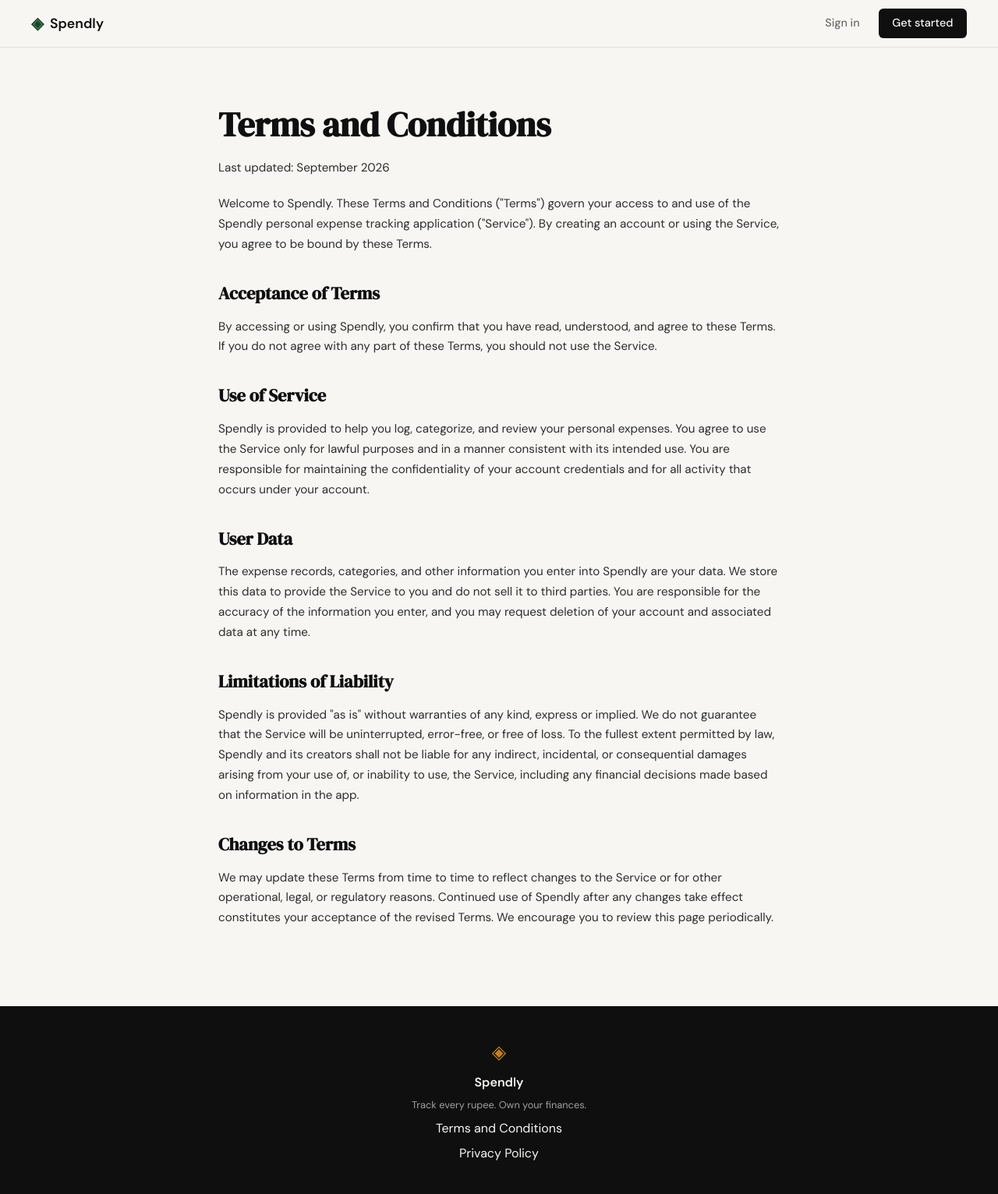
After one commit to ShubhamSinghal12/spendify, a Flask app: page /terms in a window 1280 px wide. The commit adds this page. Shown: the whole page at 78% size. Run offline with Flask 3, Linux system fonts and the light colour scheme.

Commit message:
landing: add terms and conditions page and route
Co-Authored-By: Claude Sonnet 5 <noreply@anthropic.com>

```diff
--- a/app.py
+++ b/app.py
@@ -20,6 +20,11 @@ def register():
 @app.route("/login")
 def login():
     return render_template("login.html")
+
+
+@app.route("/terms")
+def terms():
+    return render_template("terms.html")
 
 
 # ------------------------------------------------------------------ #
--- a/static/css/style.css
+++ b/static/css/style.css
@@ -478,6 +478,47 @@ a { color: inherit; text-decoration: none; }
 .auth-switch a:hover { text-decoration: underline; }
 
 /* ------------------------------------------------------------------ */
+/* Legal pages                                                         */
+/* ------------------------------------------------------------------ */
+
+.legal-section {
+    padding: 4rem 2rem 5rem;
+}
+
+.legal-inner {
+    max-width: 720px;
+    margin: 0 auto;
+}
+
+.legal-title {
+    font-family: var(--font-display);
+    font-size: clamp(2rem, 4vw, 2.75rem);
+    color: var(--ink);
+    margin-bottom: 0.5rem;
+}
+
+.legal-updated {
+    font-size: 0.85rem;
+    color: var(--ink-faint);
+    margin-bottom: 2rem;
+}
+
+.legal-inner p {
+    font-size: 0.95rem;
+    color: var(--ink-soft);
+    line-height: 1.7;
+    margin-bottom: 1.25rem;
+}
+
+.legal-inner h2 {
+    font-family: var(--font-display);
+    font-size: 1.4rem;
+    color: var(--ink);
+    margin-top: 2rem;
+    margin-bottom: 0.75rem;
+}
+
+/* ------------------------------------------------------------------ */
 /* Footer                                                              */
 /* ------------------------------------------------------------------ */
 
--- a/templates/base.html
+++ b/templates/base.html
@@ -34,7 +34,7 @@
             <span class="brand-icon">◈</span>
             <span class="footer-name">Spendly</span>
             <p class="footer-copy">Track every rupee. Own your finances.</p>
-            <a href="#">Terms and Conditions</a>
+            <a href="{{ url_for('terms') }}">Terms and Conditions</a>
             <a href="#">Privacy Policy</a>
         </div>
     </footer>
--- /dev/null
+++ b/templates/terms.html
@@ -0,0 +1,65 @@
+{% extends "base.html" %}
+
+{% block title %}Terms and Conditions — Spendly{% endblock %}
+
+{% block content %}
+
+<section class="legal-section">
+    <div class="legal-inner">
+        <h1 class="legal-title">Terms and Conditions</h1>
+        <p class="legal-updated">Last updated: September 2026</p>
+
+        <p>
+            Welcome to Spendly. These Terms and Conditions ("Terms") govern your
+            access to and use of the Spendly personal expense tracking application
+            ("Service"). By creating an account or using the Service, you agree to
+            be bound by these Terms.
+        </p>
+
+        <h2>Acceptance of Terms</h2>
+        <p>
+            By accessing or using Spendly, you confirm that you have read, understood,
+            and agree to these Terms. If you do not agree with any part of these Terms,
+            you should not use the Service.
+        </p>
+
+        <h2>Use of Service</h2>
+        <p>
+            Spendly is provided to help you log, categorize, and review your personal
+            expenses. You agree to use the Service only for lawful purposes and in a
+            manner consistent with its intended use. You are responsible for maintaining
+            the confidentiality of your account credentials and for all activity that
+            occurs under your account.
+        </p>
+
+        <h2>User Data</h2>
+        <p>
+            The expense records, categories, and other information you enter into
+            Spendly are your data. We store this data to provide the Service to you
+            and do not sell it to third parties. You are responsible for the accuracy
+            of the information you enter, and you may request deletion of your account
+            and associated data at any time.
+        </p>
+
+        <h2>Limitations of Liability</h2>
+        <p>
+            Spendly is provided "as is" without warranties of any kind, express or
+            implied. We do not guarantee that the Service will be uninterrupted,
+            error-free, or free of loss. To the fullest extent permitted by law,
+            Spendly and its creators shall not be liable for any indirect, incidental,
+            or consequential damages arising from your use of, or inability to use,
+            the Service, including any financial decisions made based on information
+            in the app.
+        </p>
+
+        <h2>Changes to Terms</h2>
+        <p>
+            We may update these Terms from time to time to reflect changes to the
+            Service or for other operational, legal, or regulatory reasons. Continued
+            use of Spendly after any changes take effect constitutes your acceptance
+            of the revised Terms. We encourage you to review this page periodically.
+        </p>
+    </div>
+</section>
+
+{% endblock %}
```
